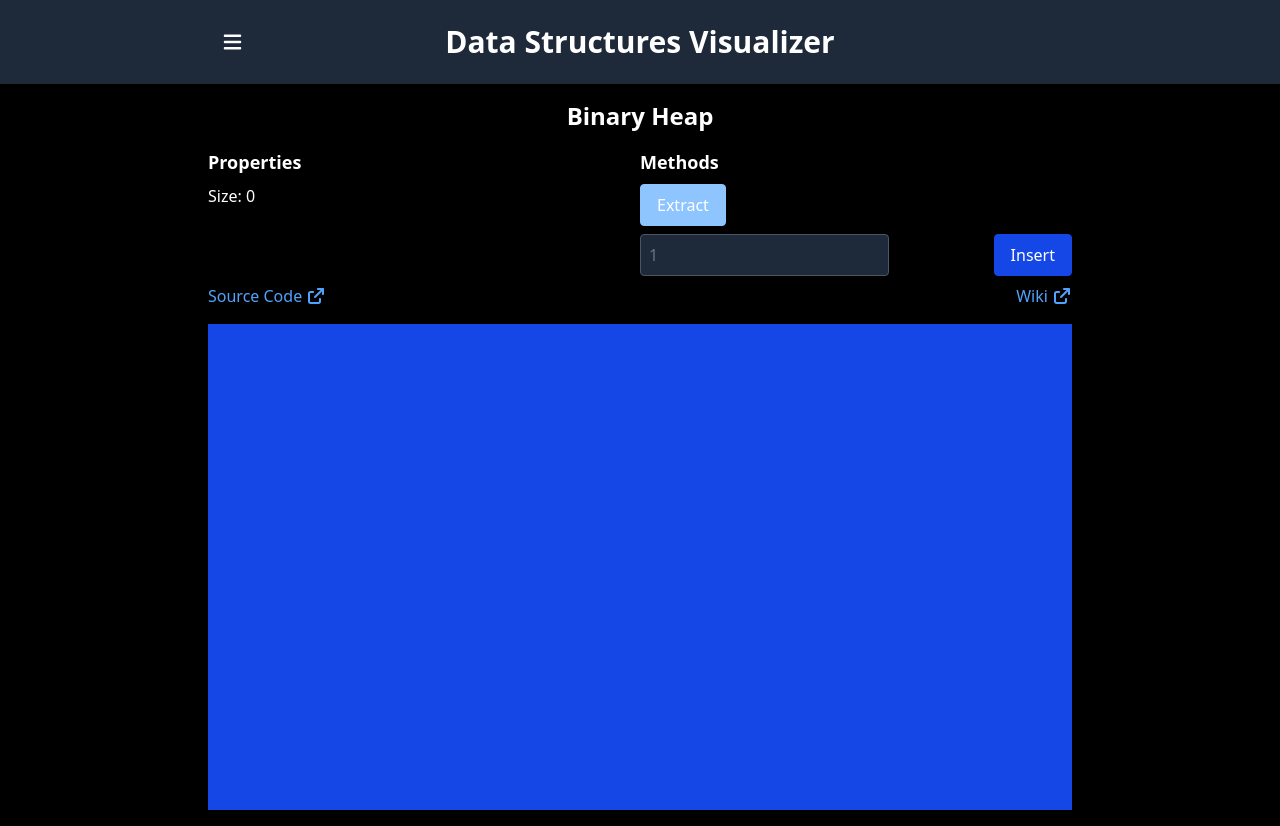
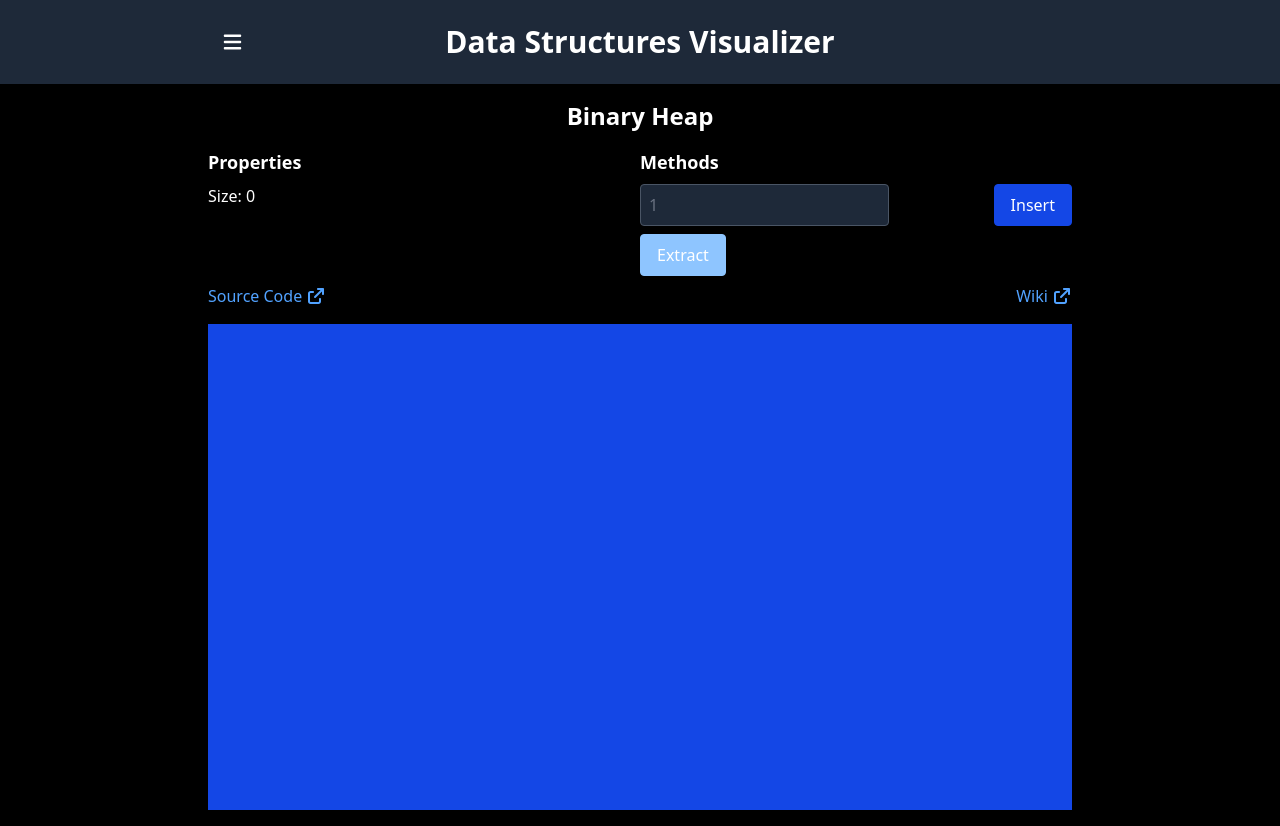
Before and after one commit to shanemcfadden/data-structures-visualizer, a Next.js app: page /binary-heap in a window 1280 px wide. Built offline with nearby package versions, Linux system fonts and the light colour scheme.

Commit message:
Unify insert extract view order

```diff
--- a/src/views/BinaryHeapView/BinaryHeapMethods/index.tsx
+++ b/src/views/BinaryHeapView/BinaryHeapMethods/index.tsx
@@ -13,10 +13,10 @@ export const BinaryHeapMethods = ({
       Methods
     </Heading>
     <Margin weight="small">
-      <Extract />
+      <Insert />
     </Margin>
     <Margin weight="small">
-      <Insert />
+      <Extract />
     </Margin>
   </div>
 );
```
